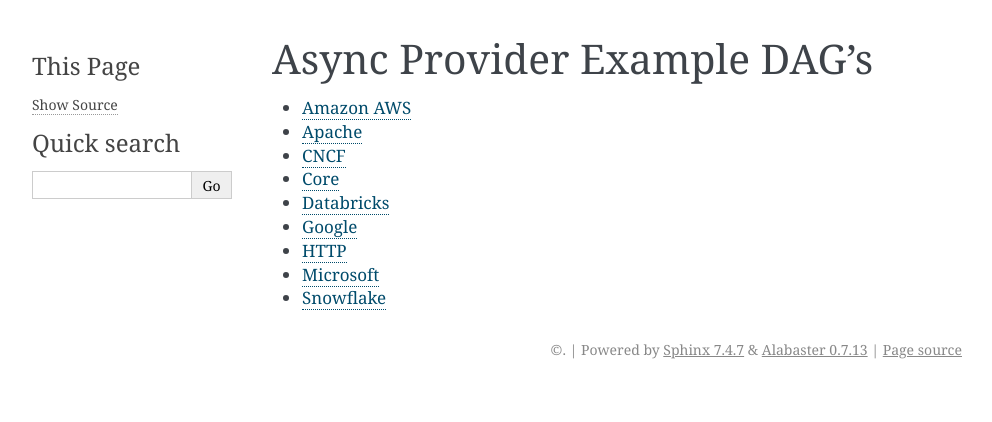
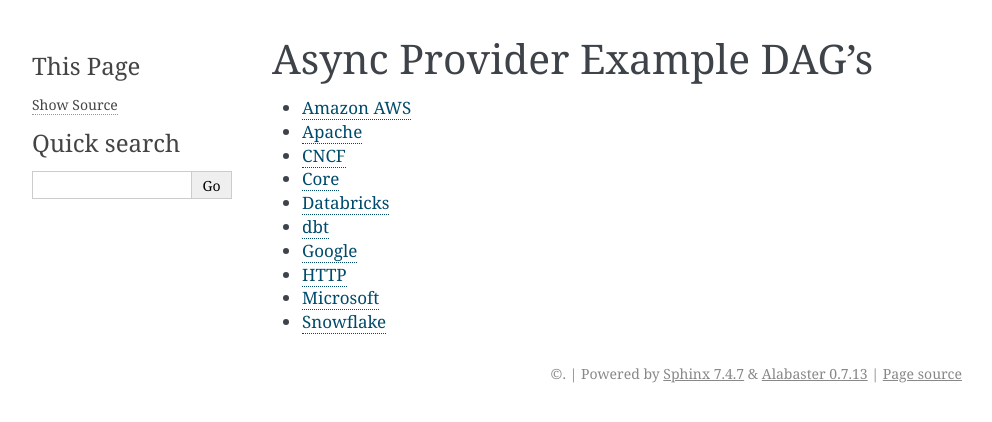
Before and after one commit to astronomer/astronomer-providers, a Sphinx documentation site: the page built from docs/providers/index.rst, in a window 1280 px wide. Shown: the top 422 px of the page, without its empty margins (148-1140 px from the left). Built offline with Sphinx 7.4.7, drawn with Linux system fonts in a browser that asks for light colours; pages that are not in the unit, such as notebooks, are missing from menus.

Commit message:
Add dbt to docs index.rst

```diff
--- a/docs/providers/index.rst
+++ b/docs/providers/index.rst
@@ -10,6 +10,7 @@ Async Provider Example DAG's
     CNCF <cncf/index>
     Core <core/index>
     Databricks <databricks/index>
+    dbt <dbt/index>
     Google <google/index>
     HTTP <http/index>
     Microsoft <microsoft/index>
@@ -21,6 +22,7 @@ Async Provider Example DAG's
 * `CNCF <cncf/index.html>`_
 * `Core <core/index.html>`_
 * `Databricks <databricks/index>`_
+* `dbt <dbt/index>`_
 * `Google <google/index>`_
 * `HTTP <http/index>`_
 * `Microsoft <microsoft/index>`_
```
